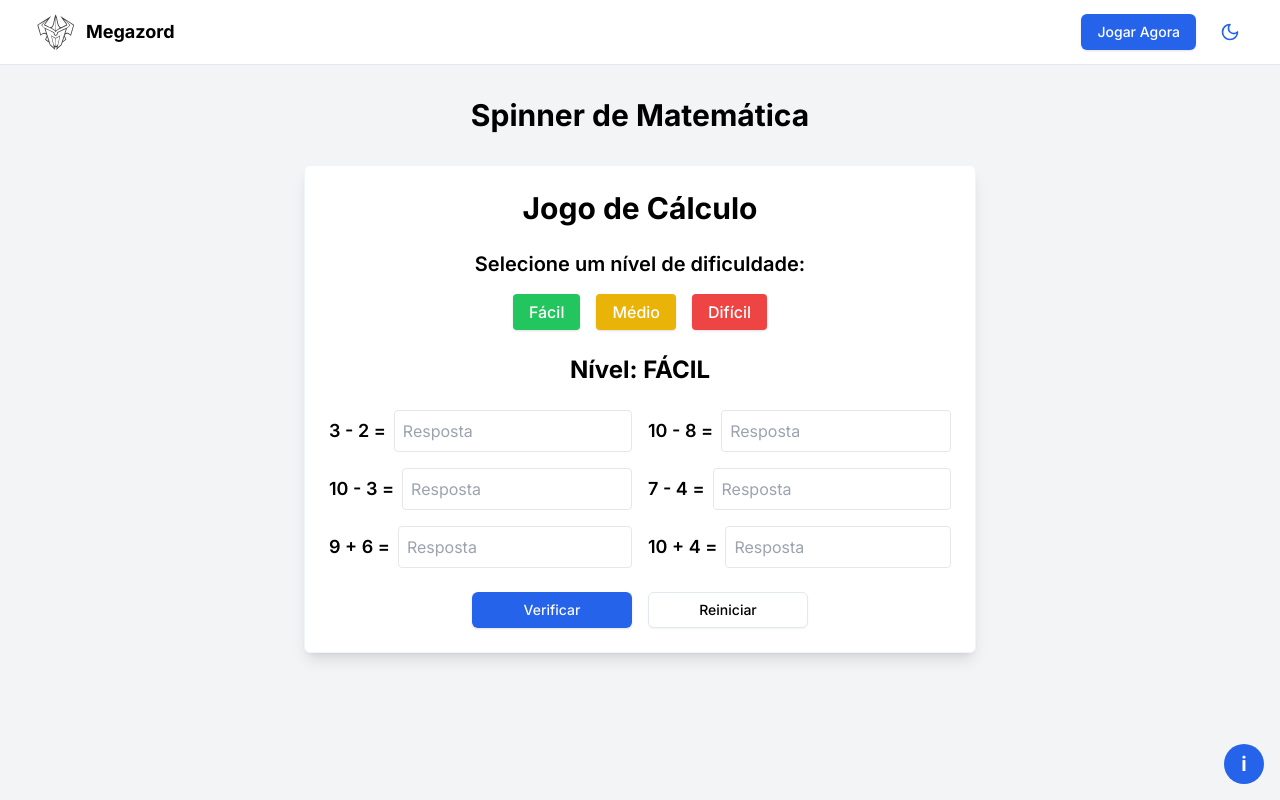
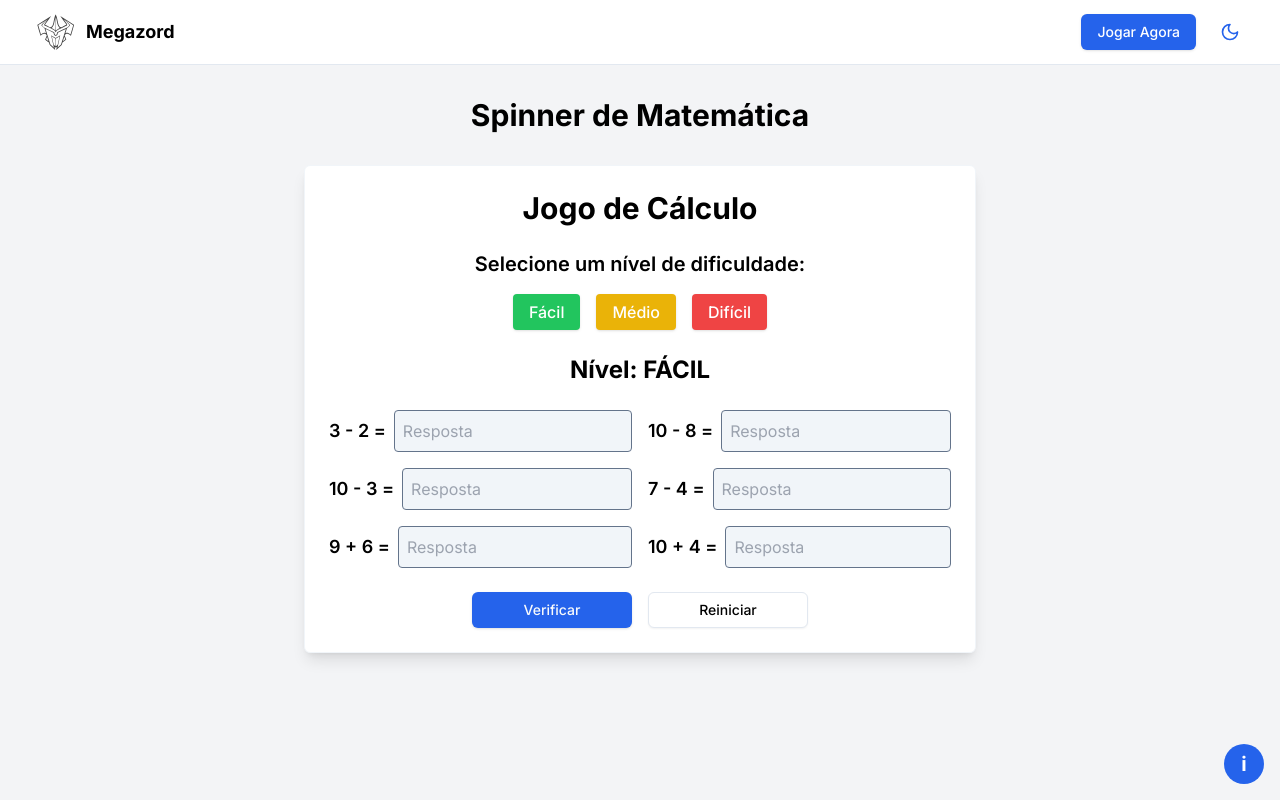
Before and after one commit to giovannivicentin/megazord, a Next.js app: page /math-spinner in a window 1280 px wide. Both pictures are taken after a click on the button "Fácil". Shown: the top 800 px of the page. Built offline with nearby package versions, Linux system fonts and the light colour scheme.

Commit message:
feat: update styling of input field in CalculadoraInfantil component for improved accessibility

```diff
--- a/src/components/math-spinner.tsx
+++ b/src/components/math-spinner.tsx
@@ -180,7 +180,7 @@ export default function CalculadoraInfantil() {
                     placeholder="Resposta"
                     value={userAnswers[index]}
                     onChange={(e) => handleChangeAnswer(index, e.target.value)}
-                    className="no-spinner border p-2 rounded w-full bg-white text-sm sm:text-base"
+                    className="no-spinner border p-2 rounded w-full text-sm sm:text-base bg-muted border-muted-foreground"
                     min={0}
                     step="1"
                   />
```
